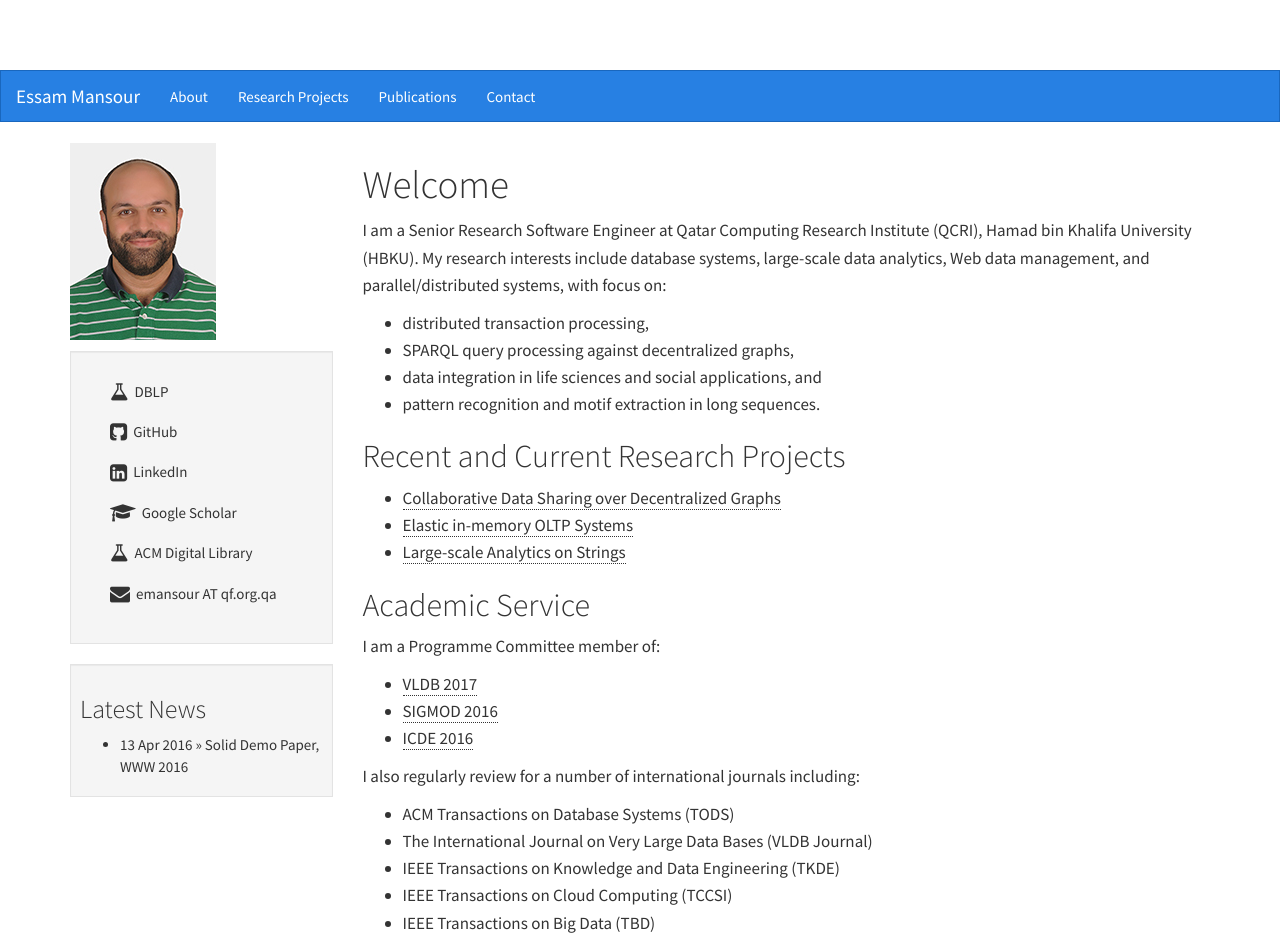
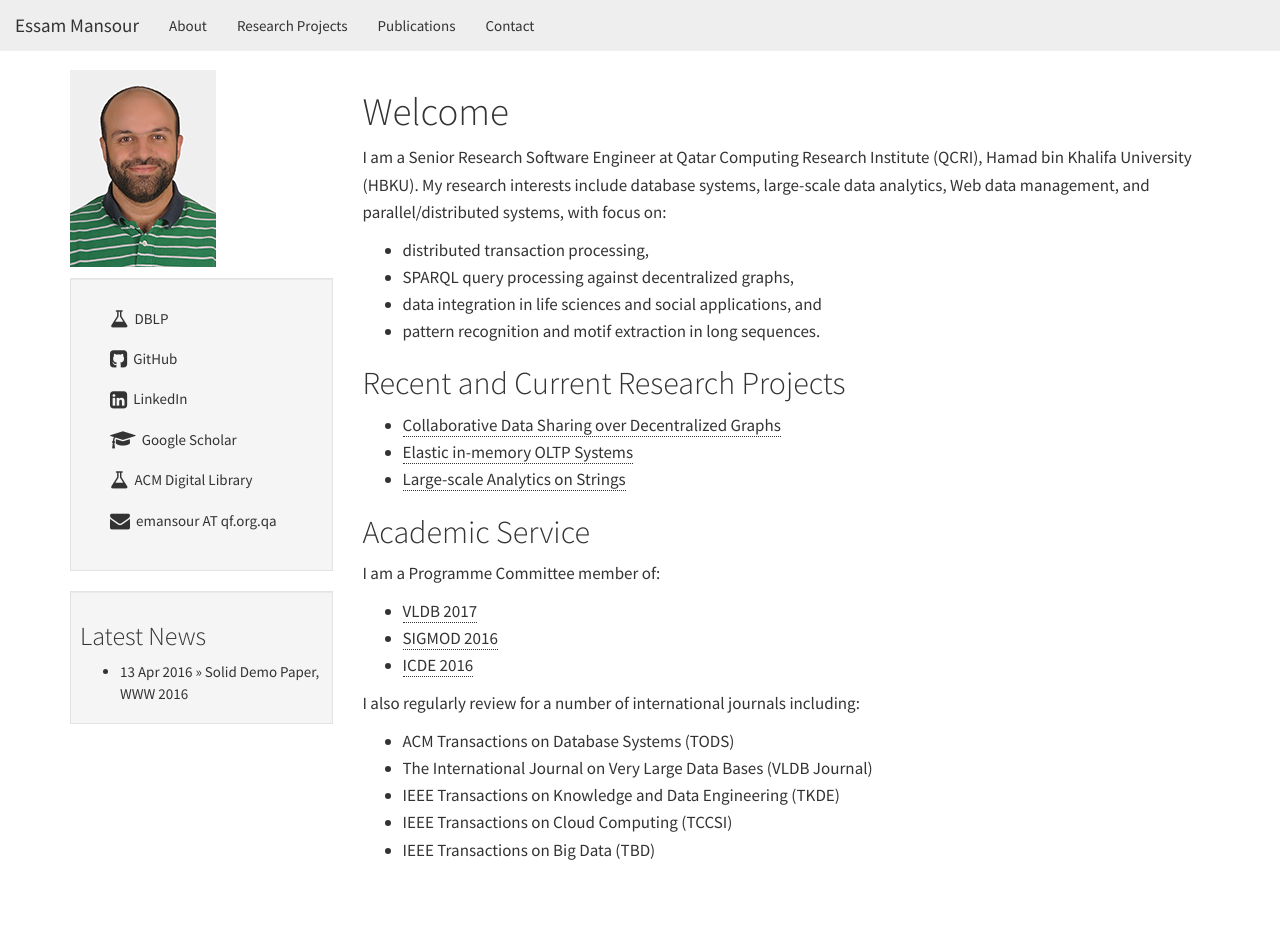
Before and after one commit to mansoure/mansoure.github.io, a Jekyll site: the page built from index.md, in a window 1280 px wide and 947 px high. Built offline with Jekyll 4.4.1, drawn with Linux system fonts in a browser that asks for light colours.

Commit message:
research projects

```diff
--- a/_layouts/default.html
+++ b/_layouts/default.html
@@ -40,12 +40,12 @@
 		</head>
 		<body>
 
-	<!--div class="navbar navbar-light navbar-fixed-top" style="background-color: #EEEEEE;" role="navigation"-->
+	<div class="navbar navbar-light navbar-fixed-top" style="background-color: #EEEEEE;" role="navigation">
 
-		<nav class="navbar navbar-inverse">
-				<div class="container-fluid">
+		<!--div class="navbar navbar-inverse navbar-fixed-top" role="navigation">
+				<div class="container"-->
 			        <div class="navbar-header">
-			            <button type="button" class="navbar-toggle" data-toggle="collapse" data-target="#myNavbar">
+			            <button type="button" class="navbar-toggle" data-toggle="collapse" data-target="navbar-ex1-collapse">
 			                <span class="sr-only">Toggle navigation</span>
 			                <span class="icon-bar"></span>
 			                <span class="icon-bar"></span>
@@ -53,21 +53,22 @@
 			            </button>
 			            <a href="http://emansour.com/" class="navbar-brand">Essam Mansour</a>
 			        </div>
-			        <div class="collapse navbar-collapse" id="myNavbar">
+			        <div class="collapse navbar-collapse navbar-ex1-collapse">
 			            <ul class="nav navbar-nav">
-							<li><a href="/about">About</a></li>
+
+				        	<li><a href="/about">About</a></li>
 							<li><a href="/research">Research Projects</a></li>
 							<li><a href="/publications">Publications</a></li>
 							<li><a href="/contact">Contact</a></li>
+
 			            </ul>
-
 			            <!--ul class="nav navbar-nav navbar-right">
 			              <li><a href="archives.html"><i class="fa fa-th-list"></i><span class="icon-label">Archives</span></a></li>
 			            </ul-->
 			        </div>
 			        <!-- /.navbar-collapse -->
 			    </div>
-			</nav> <!-- /.navbar -->
+			</div> <!-- /.navbar -->
 			<!-- Banner -->
 			<!-- End Banner -->
 
```
